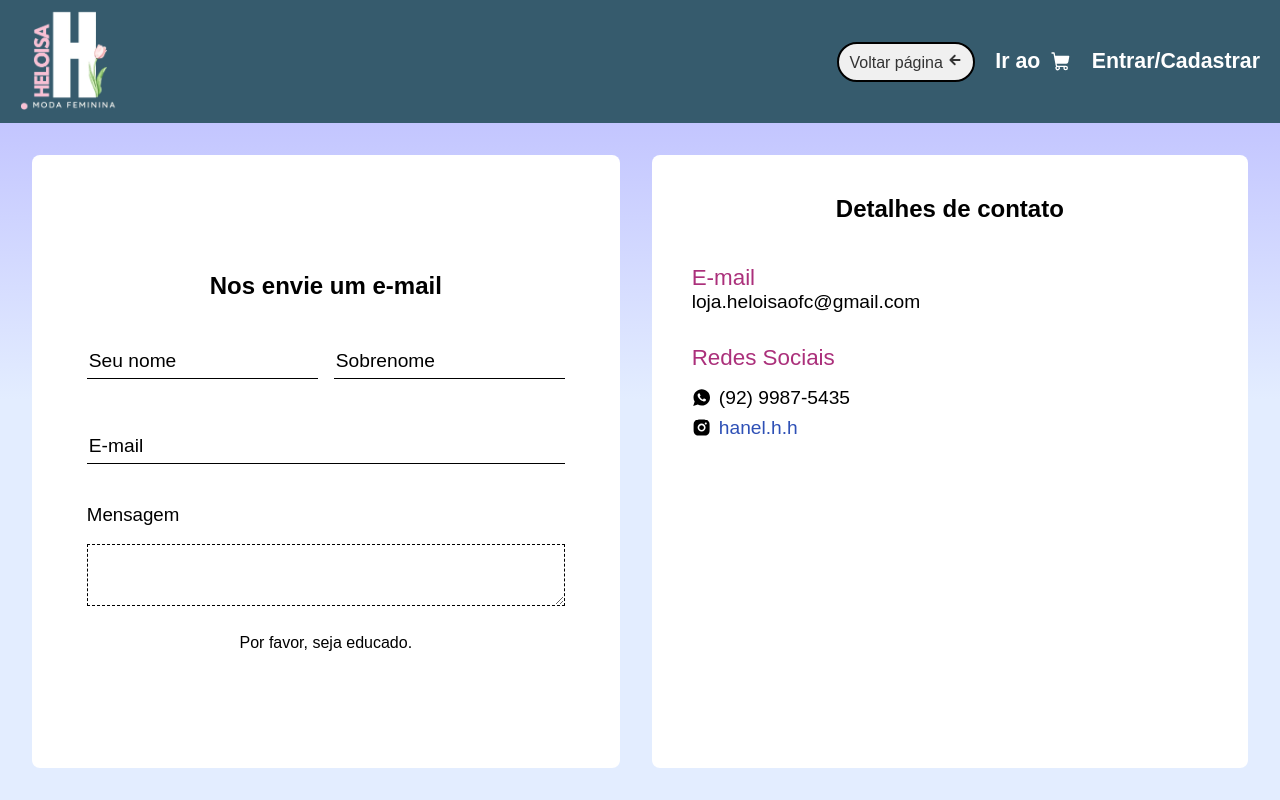
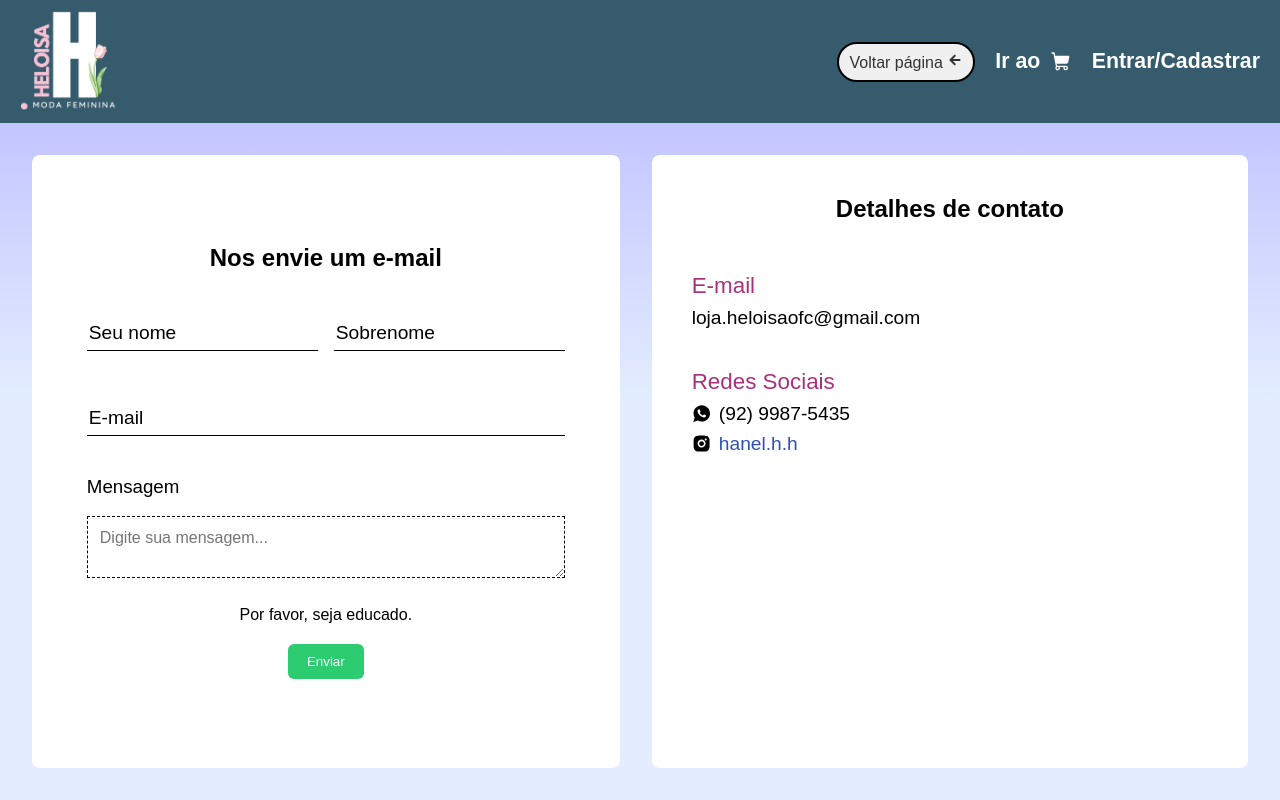
Before and after one commit to MW-Limah/HeloisaWebstore, a Next.js app: page /contato in a window 1280 px wide. Built offline with nearby package versions, Linux system fonts and the light colour scheme; no server answers.

Commit message:
Api send msg

```diff
--- /dev/null
+++ b/src/app/api/client-msg/route.ts
@@ -0,0 +1,32 @@
+// app/api/client-msg/route.ts
+import { NextRequest, NextResponse } from 'next/server';
+import sgMail from '@sendgrid/mail';
+
+sgMail.setApiKey(process.env.SENDGRID_API_KEY!);
+
+export async function POST(req: NextRequest) {
+    try {
+        const { nome, sobrenome, email, mensagem } = await req.json();
+
+        const msg = {
+            to: 'loja.heloisaofc@gmail.com', // Seu email de recebimento
+            from: 'mwlima.dev@gmail.com', // Precisa ser verificado no SendGrid
+            subject: `Nova mensagem de um cliente - ${nome} ${sobrenome}`,
+            text: `Email: ${email}\nMensagem:\n${mensagem}`,
+            html: `
+                <h3>Um cliente enviou uma mensagem pelo site da loja</h3>
+                <p><strong>Nome:</strong> ${nome} ${sobrenome}</p>
+                <p><strong>Email:</strong> ${email}</p>
+                <p><strong>Mensagem:</strong></p>
+                <p>${mensagem}</p>
+            `,
+        };
+
+        await sgMail.send(msg);
+
+        return NextResponse.json({ message: 'Email enviado com sucesso!' }, { status: 200 });
+    } catch (error) {
+        console.error('Erro ao enviar e-mail:', error);
+        return NextResponse.json({ error: 'Erro ao enviar e-mail.' }, { status: 500 });
+    }
+}
--- a/src/app/contato/contato.module.css
+++ b/src/app/contato/contato.module.css
@@ -124,11 +124,13 @@
     align-items: center;
     width: 100%;
 }
+.info h3 {
+    margin: 1.5rem 0 0.5rem;
+}
 
 .redesSociais ul {
     list-style: none;
     padding: 0;
-    margin-top: 1rem;
     width: 100%;
 }
 
@@ -145,6 +147,27 @@
     text-decoration: none;
 }
 
+.buttonPanel {
+    display: flex;
+    width: 100%;
+    justify-content: center;
+    margin: 20px 0 0 0;
+}
+
+.sendBtn {
+    align-self: center;
+    background: #2ecc71;
+    color: white;
+    padding: 0.6rem 1.2rem;
+    border: none;
+    border-radius: 6px;
+    cursor: pointer;
+}
+
+.sendBtn:hover {
+    background-color: #33bb6c;
+}
+
 @media (max-width: 768px) {
     .content {
         flex-direction: column;
--- a/src/app/contato/page.tsx
+++ b/src/app/contato/page.tsx
@@ -1,10 +1,43 @@
+'use client';
+
 import styles from './contato.module.css';
 import JustTop from '@/app/components/nav/justTop';
 import { RiInstagramFill } from 'react-icons/ri';
 import { IoLogoWhatsapp } from 'react-icons/io';
 import { FaPinterest } from 'react-icons/fa';
+import { useState } from 'react';
 
 export default function Contato() {
+    const [status, setStatus] = useState('');
+
+    async function handleSubmit(e: React.FormEvent<HTMLFormElement>) {
+        e.preventDefault();
+        const form = e.currentTarget;
+        const formData = new FormData(form);
+
+        const data = {
+            nome: formData.get('nome') as string,
+            sobrenome: formData.get('sobrenome') as string,
+            email: formData.get('email') as string,
+            mensagem: formData.get('mensagem') as string,
+        };
+
+        const res = await fetch('/api/client-msg', {
+            method: 'POST',
+            headers: {
+                'Content-Type': 'application/json',
+            },
+            body: JSON.stringify(data),
+        });
+
+        if (res.ok) {
+            setStatus('Mensagem enviada com sucesso!');
+            form.reset();
+        } else {
+            setStatus('Erro ao enviar mensagem. Tente novamente.');
+        }
+    }
+
     return (
         <div className={styles.container}>
             <JustTop />
@@ -12,17 +45,24 @@ export default function Contato() {
                 {/* Formulário de e-mail */}
                 <div className={styles.form}>
                     <h2>Nos envie um e-mail</h2>
-                    <form action="">
+                    <form onSubmit={handleSubmit}>
                         <div className={styles.name}>
-                            <input type="text" placeholder="Seu nome" required />
-                            <input type="text" placeholder="Sobrenome" required />
+                            <input name="nome" type="text" placeholder="Seu nome" required />
+                            <input name="sobrenome" type="text" placeholder="Sobrenome" required />
                         </div>
-                        <input type="email" placeholder="E-mail" required />
+                        <input name="email" type="email" placeholder="E-mail" required />
                         <h3>Mensagem</h3>
-                        <textarea name="" id=""></textarea>
+                        <textarea name="mensagem" placeholder="Digite sua mensagem..." required></textarea>
                         <p>Por favor, seja educado.</p>
+                        <div className={styles.buttonPanel}>
+                            <button className={styles.sendBtn} type="submit">
+                                Enviar
+                            </button>
+                        </div>
+                        {status && <p>{status}</p>}
                     </form>
                 </div>
+
                 {/* Detalhes de contato */}
                 <div className={styles.info}>
                     <h2>Detalhes de contato</h2>
@@ -34,11 +74,15 @@ export default function Contato() {
                             <li>
                                 <IoLogoWhatsapp /> (92) 9987-5435
                             </li>
-                            {/* <li>
-                                <FaPinterest /> @heloisaofc
-                            </li> */}
                             <li>
-                                <RiInstagramFill /> <a href="https://www.instagram.com/hanel.h.h/">hanel.h.h</a>
+                                <RiInstagramFill />{' '}
+                                <a
+                                    href="https://www.instagram.com/hanel.h.h/"
+                                    target="_blank"
+                                    rel="noopener noreferrer"
+                                >
+                                    hanel.h.h
+                                </a>
                             </li>
                         </ul>
                     </div>
```
